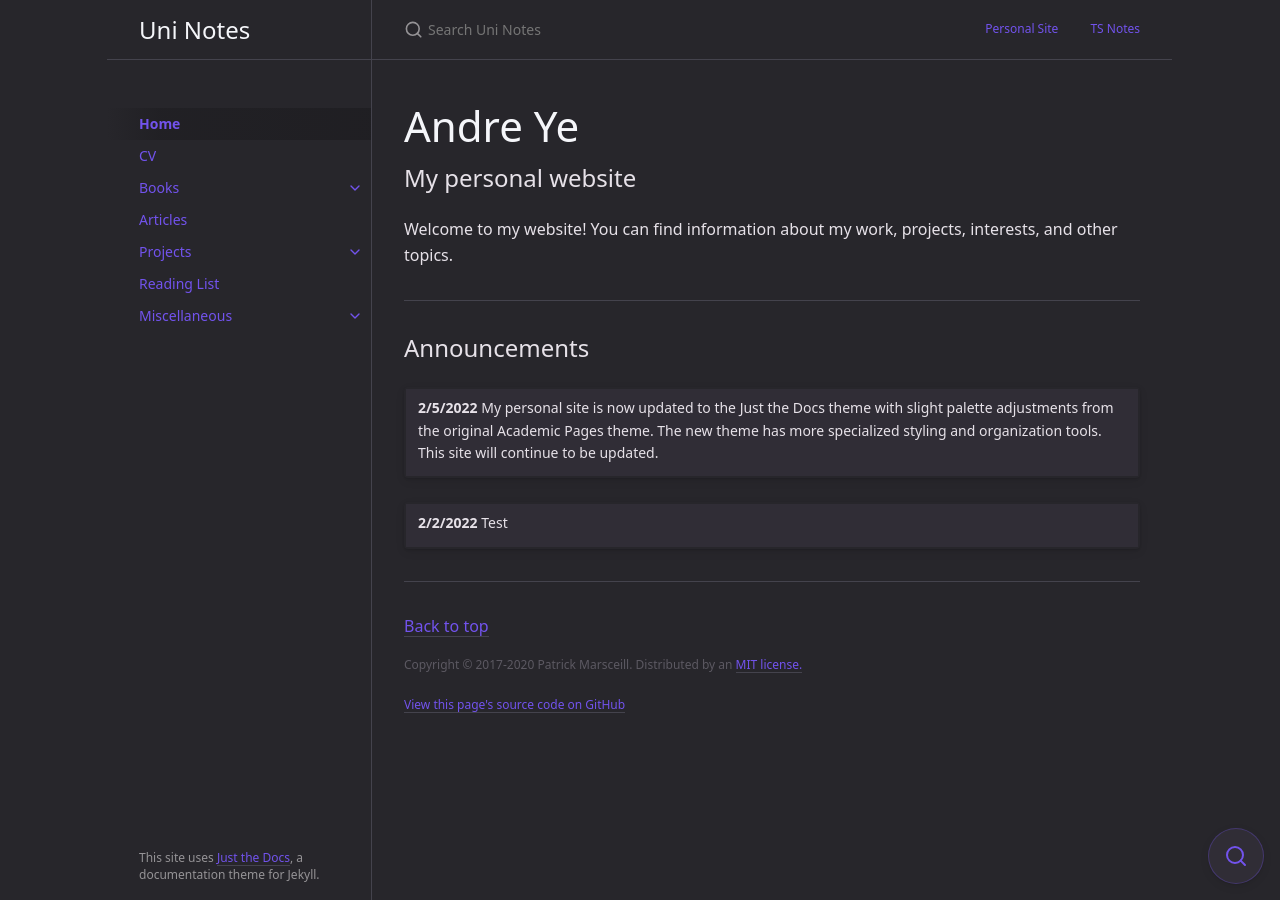
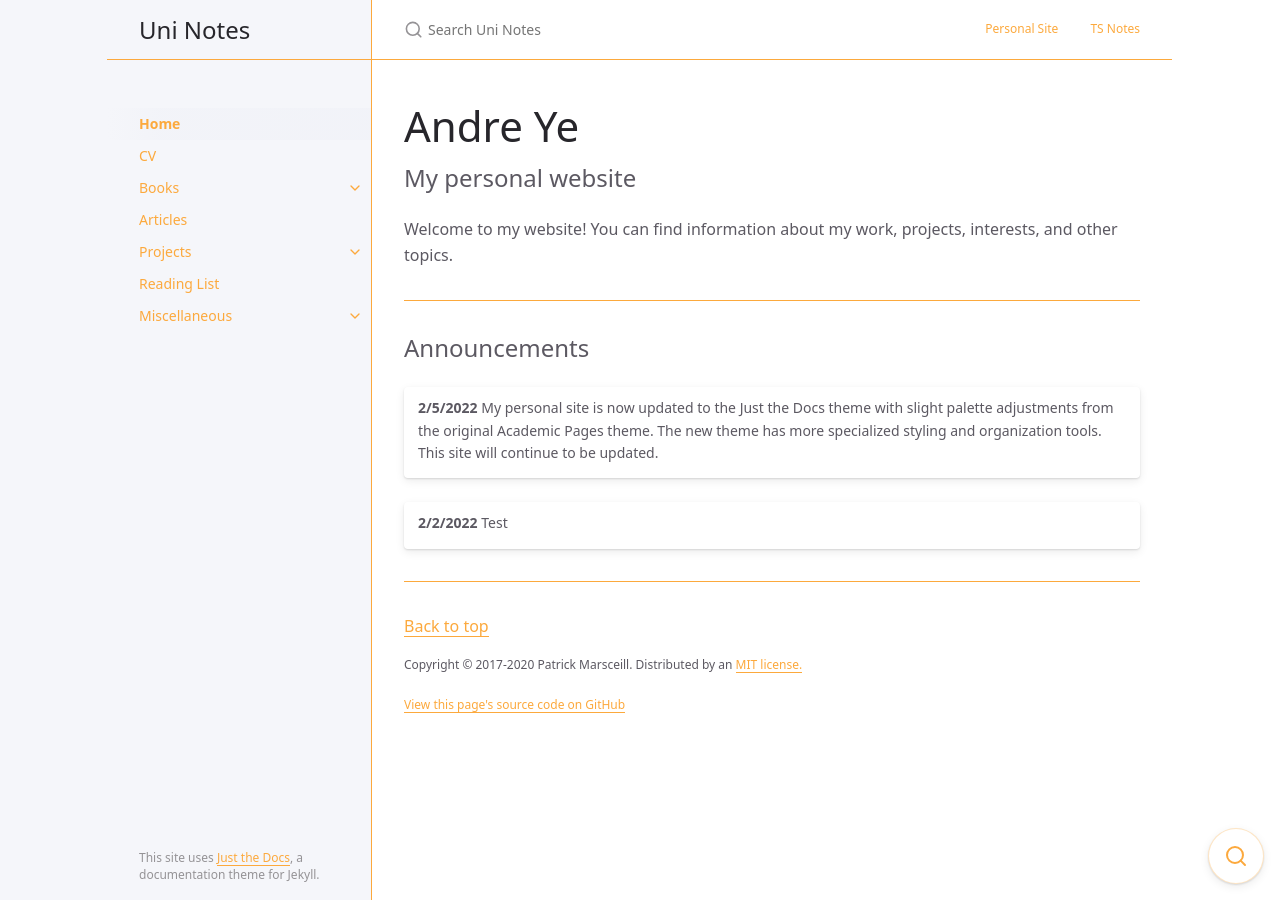
Before and after one commit to andre-ye/andre-ye.github.io-retired, a Jekyll site: the page built from index.md, in a window 1280 px wide. Built offline with Jekyll 4.4.1, drawn with Linux system fonts in a browser that asks for light colours; nearby versions of some CDN libraries.

Commit message:
Update custom.scss

```diff
--- a/_sass/color_schemes/custom.scss
+++ b/_sass/color_schemes/custom.scss
@@ -1,17 +1,17 @@
-$body-background-color: $grey-dk-300;
-$sidebar-color: $grey-dk-300;
-$border-color: $grey-dk-200;
+// $body-background-color: $grey-dk-300;
+// $sidebar-color: $grey-dk-300;
+$border-color: #fca93d;
 
-$body-text-color: $grey-lt-300;
-$body-heading-color: $grey-lt-000;
-$nav-child-link-color: $grey-dk-000;
-$search-result-preview-color: $grey-dk-000;
+// $body-text-color: $grey-lt-300;
+// $body-heading-color: $grey-lt-000;
+// $nav-child-link-color: $grey-dk-000;
+// $search-result-preview-color: $grey-dk-000;
 
-$link-color: $purple-000;
-$btn-primary-color: $purple-100;
-$base-button-color: $grey-dk-250;
+$link-color: #fca93d;
+$btn-primary-color: #fca93d;
+// $base-button-color: $grey-dk-250;
 
-$code-background-color: $grey-dk-250;
-$search-background-color: $grey-dk-250;
-$table-background-color: $grey-dk-250;
-$feedback-color: darken($sidebar-color, 3%);
+// $code-background-color: $grey-dk-250;
+// $search-background-color: $grey-dk-250;
+// $table-background-color: $grey-dk-250;
+$feedback-color: darken($sidebar-color, 1%);
```
